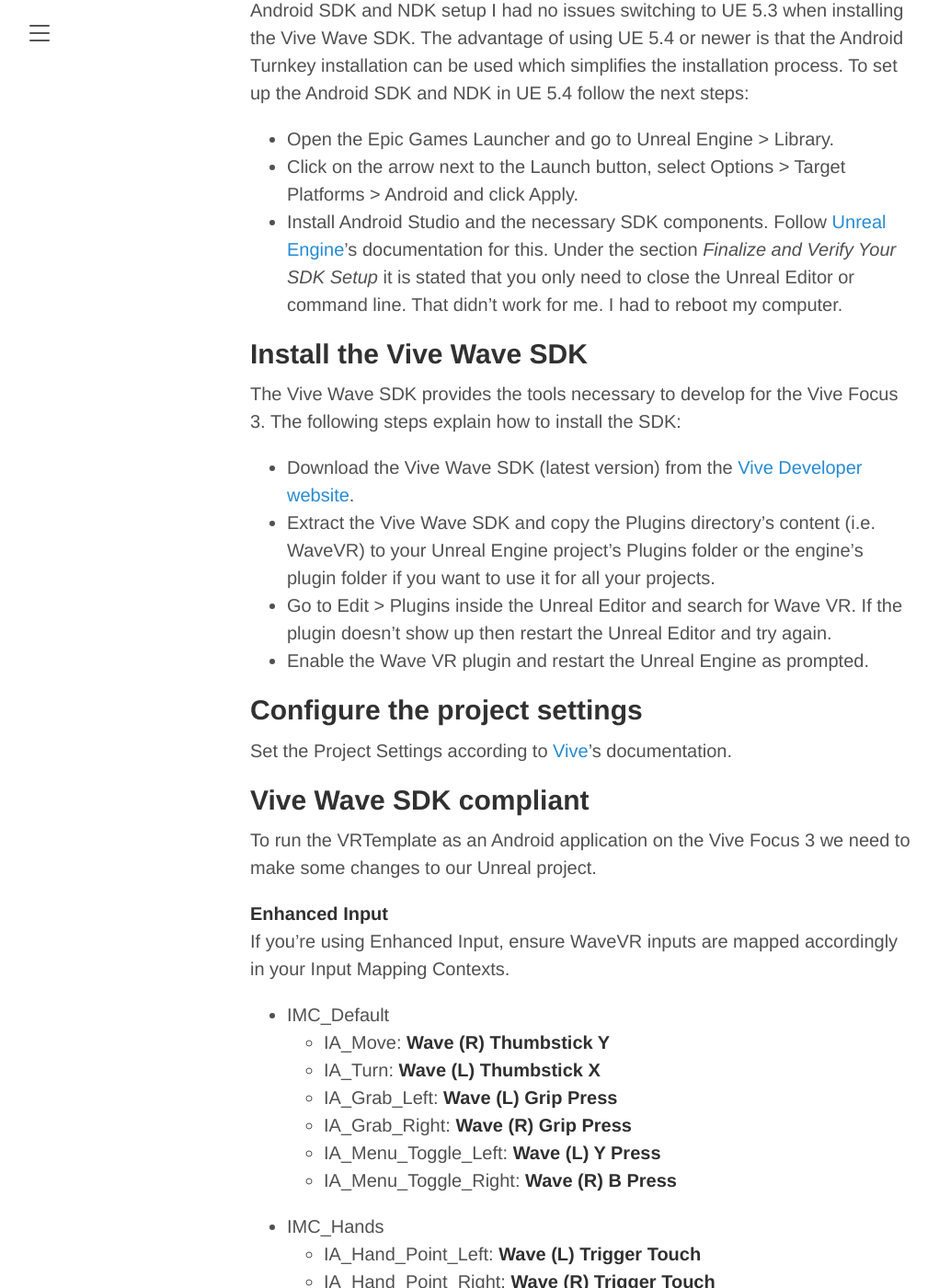
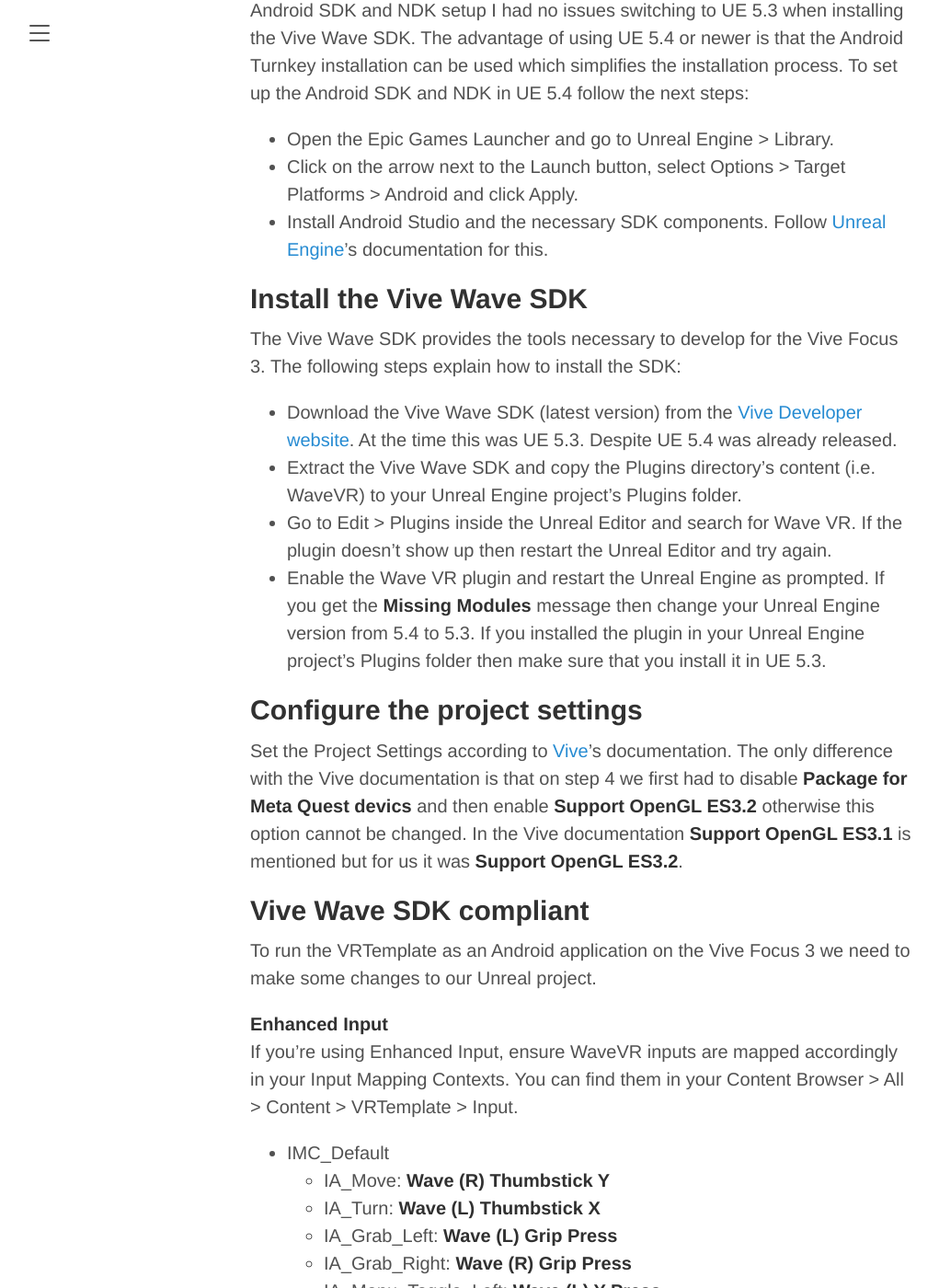
Before and after one commit to LBVRGames/LBVRGames.github.io, a Jekyll site: the page built from _posts/2024-11-21-how-to-deploy-a-mobile-vr-application-to-the-vive-focus-3.md, in a window 1280 px wide and 1400 px high, scrolled down 919 px. Shown: the whole window at 92% size, without its empty margins (8-1029 px from the left). Built offline with Jekyll 4.4.1, drawn with Linux system fonts in a browser that asks for light colours; some of the changed text lies outside the part shown.

Commit message:
Minor updates to the 'How to deploy a mobile VR application to the Vive Focus 3' post.

```diff
--- a/_posts/2024-11-21-how-to-deploy-a-mobile-vr-application-to-the-vive-focus-3.md
+++ b/_posts/2024-11-21-how-to-deploy-a-mobile-vr-application-to-the-vive-focus-3.md
@@ -24,27 +24,27 @@
 
 * Open the Epic Games Launcher and go to Unreal Engine > Library.
 * Click on the arrow next to the Launch button, select Options > Target Platforms > Android and click Apply.
-* Install Android Studio and the necessary SDK components. Follow [Unreal Engine](https://dev.epicgames.com/documentation/en-us/unreal-engine/set-up-android-sdk-ndk-and-android-studio-using-turnkey-for-unreal-engine?application_version=5.4)'s documentation for this. Under the section *Finalize and Verify Your SDK Setup* it is stated that you only need to close the Unreal Editor or command line. That didn't work for me. I had to reboot my computer.
+* Install Android Studio and the necessary SDK components. Follow [Unreal Engine](https://dev.epicgames.com/documentation/en-us/unreal-engine/set-up-android-sdk-ndk-and-android-studio-using-turnkey-for-unreal-engine?application_version=5.4)'s documentation for this.
 
 ## Install the Vive Wave SDK
 
 The Vive Wave SDK provides the tools necessary to develop for the Vive Focus 3. The following steps explain how to install the SDK:
 
-* Download the Vive Wave SDK (latest version) from the [Vive Developer website](https://developer.vive.com/resources/vive-wave/download/latest/).
-* Extract the Vive Wave SDK and copy the Plugins directory's content (i.e. WaveVR) to your Unreal Engine project’s Plugins folder or the engine's plugin folder if you want to use it for all your projects.
+* Download the Vive Wave SDK (latest version) from the [Vive Developer website](https://developer.vive.com/resources/vive-wave/download/latest/). At the time this was UE 5.3. Despite UE 5.4 was already released.
+* Extract the Vive Wave SDK and copy the Plugins directory's content (i.e. WaveVR) to your Unreal Engine project’s Plugins folder.
 * Go to Edit > Plugins inside the Unreal Editor and search for Wave VR. If the plugin doesn't show up then restart the Unreal Editor and try again.
-* Enable the Wave VR plugin and restart the Unreal Engine as prompted.
+* Enable the Wave VR plugin and restart the Unreal Engine as prompted. If you get the **Missing Modules** message then change your Unreal Engine version from 5.4 to 5.3. If you installed the plugin in your Unreal Engine project's Plugins folder then make sure that you install it in UE 5.3.
 
 ## Configure the project settings
 
-Set the Project Settings according to [Vive](https://hub.vive.com/storage/docs/en-us/UnrealPlugin/UnrealPluginGettingStart.html#project-settings)'s documentation.
+Set the Project Settings according to [Vive](https://hub.vive.com/storage/docs/en-us/UnrealPlugin/UnrealPluginGettingStart.html#project-settings)'s documentation. The only difference with the Vive documentation is that on step 4 we first had to disable **Package for Meta Quest devics** and then enable **Support OpenGL ES3.2** otherwise this option cannot be changed. In the Vive documentation **Support OpenGL ES3.1** is mentioned but for us it was **Support OpenGL ES3.2**.
 
 ## Vive Wave SDK compliant
 
 To run the VRTemplate as an Android application on the Vive Focus 3 we need to make some changes to our Unreal project.
 
 **Enhanced Input**\\
-If you’re using Enhanced Input, ensure WaveVR inputs are mapped accordingly in your Input Mapping Contexts.
+If you’re using Enhanced Input, ensure WaveVR inputs are mapped accordingly in your Input Mapping Contexts. You can find them in your Content Browser > All > Content > VRTemplate > Input.
 * IMC_Default
     - IA_Move: **Wave (R) Thumbstick Y**
     - IA_Turn: **Wave (L) Thumbstick X**
@@ -92,30 +92,26 @@
 * Change the location and rotation of the HandLeft/HandRight
     - HandLeft
         + Location = **(X=-14.000000,Y=-3.500000,Z=-1.000000)**
-        + Rotation = **(Pitch=-90.000000,Yaw=-179.999999,Roll=89.999998)**
+        + Rotation = **(Pitch=-90.000000,Yaw=-180.000000,Roll=90.000000)**
     - HandRight
         + Location = **(X=-14.000000,Y=3.500000,Z=-1.000000)**
-        + Rotation = **(Pitch=90.000000,Yaw=0.000000,Roll=89.999999)**
+        + Rotation = **(Pitch=90.000000,Yaw=0.000000,Roll=90.000000)**
 
 **GrabComponent**
 * Go to the GetHeldByHand function and change LeftGrip to **Left**.
+* Go to the TryGrab function and replace PlayHapticEffect with **TriggerHapticPulse**.
+    <div align="center">
+        <img src="/assets/images/2024-11-21/GrabComponent/TriggerHapticPulseCalllInTryGrabFunction.png" alt="The TriggerHapticPulse function is called in the GrabComponent's TryGrab function." title="TriggerHapticPulse call in TryGrab function">
+    </div>
 
 **Pistol**
 * Change the location and rotation of the GrabComponentSnap.
-    - Location = **(X=0.000012,Y=12.000000,Z=5.000000)**
-    - Rotation = **(Pitch=10.000000,Yaw=90.000099,Roll=-0.000064)**
-
-**Haptic effects**
-* Replace PlayHapticEffect with **TriggerHapticPulse** in the GrabComponent's TryGrab function and in the Pistol's event graph.
-    - GrabComponent
-        <div align="center">
-            <img src="/assets/images/2024-11-21/GrabComponent/TriggerHapticPulseCalllInTryGrabFunction.png" alt="The TriggerHapticPulse function is called in the GrabComponent's TryGrab function." title="TriggerHapticPulse call in TryGrab function">
-        </div>
-
-    - Pistol
-        <div align="center">
-            <img src="/assets/images/2024-11-21/Pistol/TriggerHapticPulseCallInPistolEventGraph.png" alt="The TriggerHapticPulse function is called in the Pistol's event graph." title="TriggerHapticPulse call in Pistol event graph">
-        </div>
+    - Location = **(X=0.000000,Y=12.000000,Z=5.000000)**
+    - Rotation = **(Pitch=10.000000,Yaw=90.000000,Roll=0.000000)**
+* Go to the event graph and replace PlayHapticEffect with **TriggerHapticPulse**.
+    <div align="center">
+        <img src="/assets/images/2024-11-21/Pistol/TriggerHapticPulseCallInPistolEventGraph.png" alt="The TriggerHapticPulse function is called in the Pistol's event graph." title="TriggerHapticPulse call in Pistol event graph">
+    </div>
 
 **Menu**
 * In the SetMotionControllerReference function replace LeftAim/RightAim in the Select node with **Left/Right**.
```
Also changed, not shown: other parts of _posts/2024-11-21-how-to-deploy-a-mobile-vr-application-to-the-vive-focus-3.md (+2 -2 lines).
